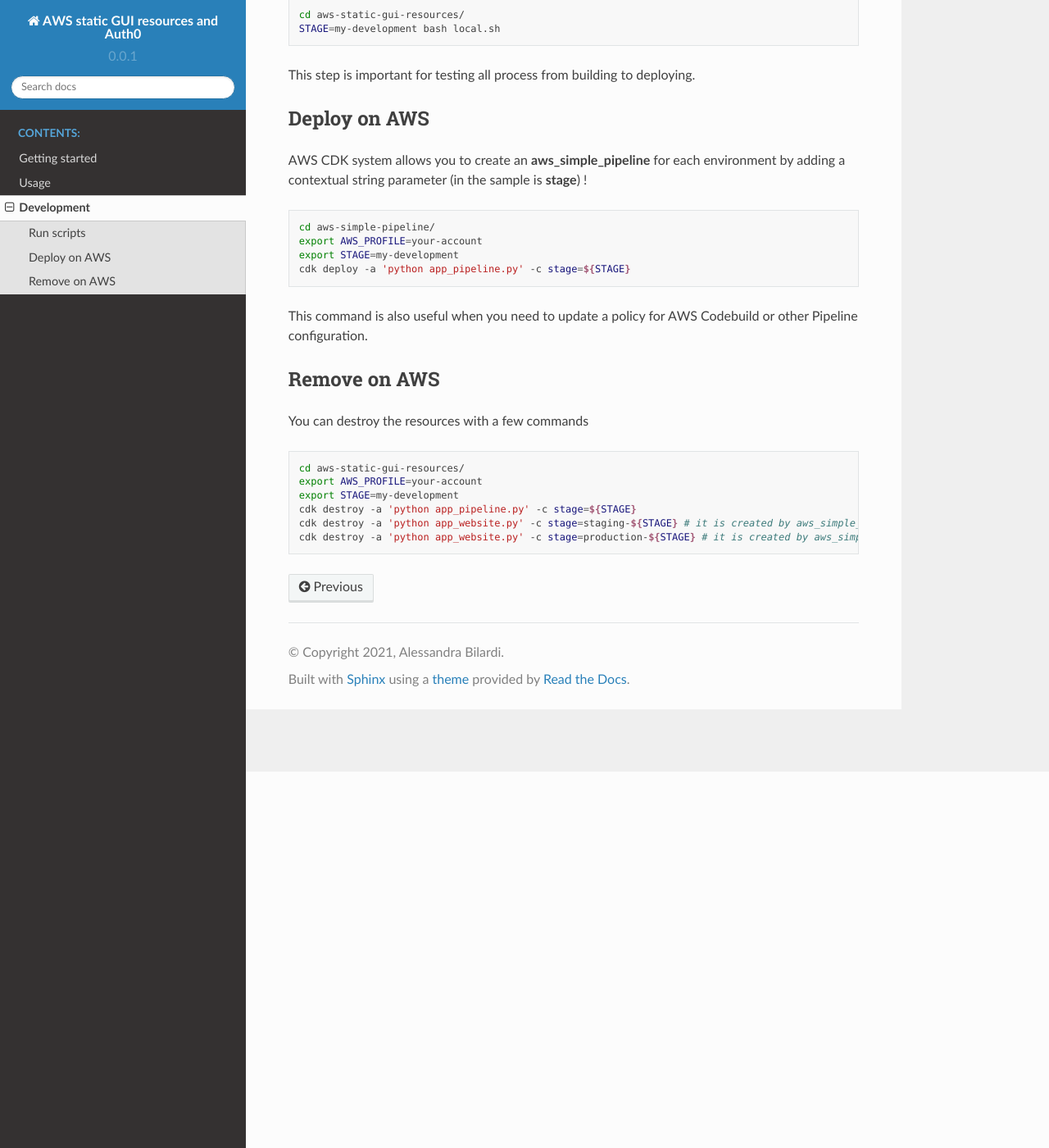
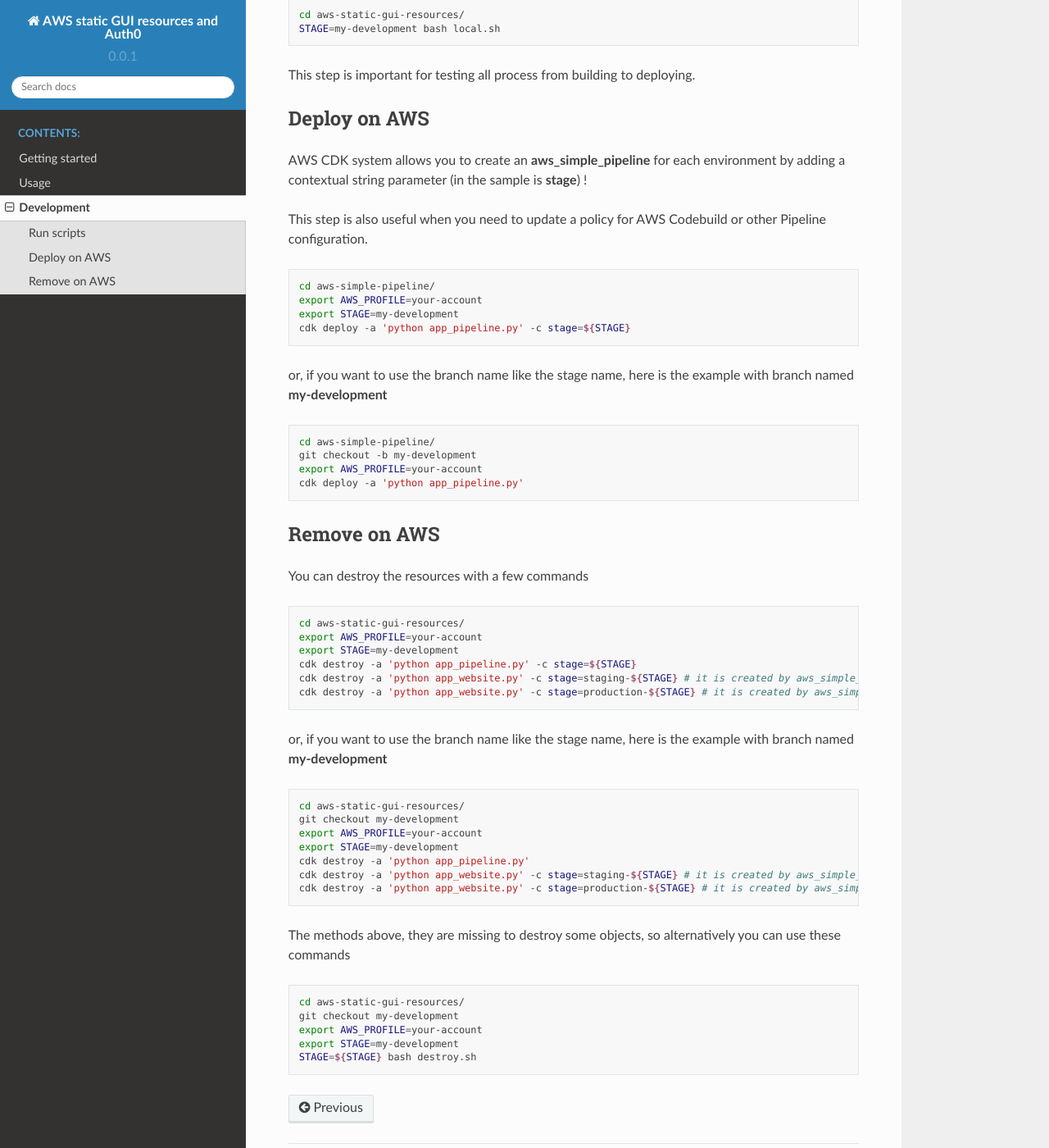
Before and after one commit to bilardi/aws-static-gui-resources, a Sphinx documentation site: the page built from docs/source/development.rst, in a window 1280 px wide and 1400 px high, scrolled down 459 px. Shown: the whole window at 82% size. Built offline with Sphinx 7.4.7 and the Read the Docs theme 2.0.0, drawn with Linux system fonts in a browser that asks for light colours.

Commit message:
step 4 - add configuration.py and management of more environments

```diff
--- a/app_website.py
+++ b/app_website.py
@@ -1,15 +1,18 @@
 #!/usr/bin/env python3
 
+import configuration
 from aws_cdk import core
 from aws_static_website.website_stack import WebsiteStack
 
-project_name = "aws-static-gui-resources"
+project_name = configuration.project_name + '-website'
 website_params = {
     "index_document": "index.html",
     "error_document": "index.html"
 }
 
 app = core.App()
+if app.node.try_get_context("stage"):
+    project_name += '-' + app.node.try_get_context("stage")
 WebsiteStack(app,
     id=project_name,
     bucket_name="bucket.domain.name",
--- a/docs/source/conf.py
+++ b/docs/source/conf.py
@@ -33,8 +33,8 @@
 # Add any Sphinx extension module names here, as strings. They can be
 # extensions coming with Sphinx (named 'sphinx.ext.*') or your custom
 # ones.
-extensions = []
-#extensions = ['rst2pdf.pdfbuilder']
+extensions = ['sphinx.ext.autosectionlabel']
+#extensions = ['sphinx.ext.autosectionlabel', 'rst2pdf.pdfbuilder']
 #pdf_documents = [('index', u'aws-tool-comparison', u'AWS tool comparison', u'Alessandra Bilardi'),]
 
 # Add any paths that contain templates here, relative to this directory.
--- a/docs/source/development.rst
+++ b/docs/source/development.rst
@@ -26,6 +26,8 @@
 
 AWS CDK system allows you to create an **aws_simple_pipeline** for each environment by adding a contextual string parameter (in the sample is **stage**) !
 
+This step is also useful when you need to update a policy for AWS Codebuild or other Pipeline configuration.
+
 .. code-block:: bash
 
     cd aws-simple-pipeline/
@@ -33,7 +35,14 @@
     export STAGE=my-development
     cdk deploy -a 'python app_pipeline.py' -c stage=${STAGE}
 
-This command is also useful when you need to update a policy for AWS Codebuild or other Pipeline configuration.
+or, if you want to use the branch name like the stage name, here is the example with branch named **my-development**
+
+.. code-block:: bash
+
+    cd aws-simple-pipeline/
+    git checkout -b my-development
+    export AWS_PROFILE=your-account
+    cdk deploy -a 'python app_pipeline.py'
 
 Remove on AWS
 #############
@@ -48,3 +57,25 @@
     cdk destroy -a 'python app_pipeline.py' -c stage=${STAGE}
     cdk destroy -a 'python app_website.py' -c stage=staging-${STAGE} # it is created by aws_simple_pipeline
     cdk destroy -a 'python app_website.py' -c stage=production-${STAGE} # it is created by aws_simple_pipeline
+
+or, if you want to use the branch name like the stage name, here is the example with branch named **my-development**
+
+.. code-block:: bash
+
+    cd aws-static-gui-resources/
+    git checkout my-development
+    export AWS_PROFILE=your-account
+    export STAGE=my-development
+    cdk destroy -a 'python app_pipeline.py'
+    cdk destroy -a 'python app_website.py' -c stage=staging-${STAGE} # it is created by aws_simple_pipeline
+    cdk destroy -a 'python app_website.py' -c stage=production-${STAGE} # it is created by aws_simple_pipeline
+
+The methods above, they are missing to destroy some objects, so alternatively you can use these commands
+
+.. code-block:: bash
+
+    cd aws-static-gui-resources/
+    git checkout my-development
+    export AWS_PROFILE=your-account
+    export STAGE=my-development
+    STAGE=${STAGE} bash destroy.sh
--- a/requirements.txt
+++ b/requirements.txt
@@ -1,8 +1,9 @@
 aws-cdk.core==1.80.0
 pyyaml
+gitpython
 aws-cdk-test-synth
 aws-static_website
-aws_simple_pipeline>=0.0.2
+aws_simple_pipeline>=0.0.3
 aws-cdk.aws-codebuild>=1.62.0,<=1.80.0
 aws-cdk.aws-codepipeline>=1.62.0,<=1.80.0
 aws-cdk.aws-codepipeline-actions>=1.62.0,<=1.80.0
```
Also changed, not shown: app_pipeline.py (+10 -6 lines), configuration.py (added, +26 -0 lines), docs/source/usage.rst (+29 -2 lines), 5 other files.
